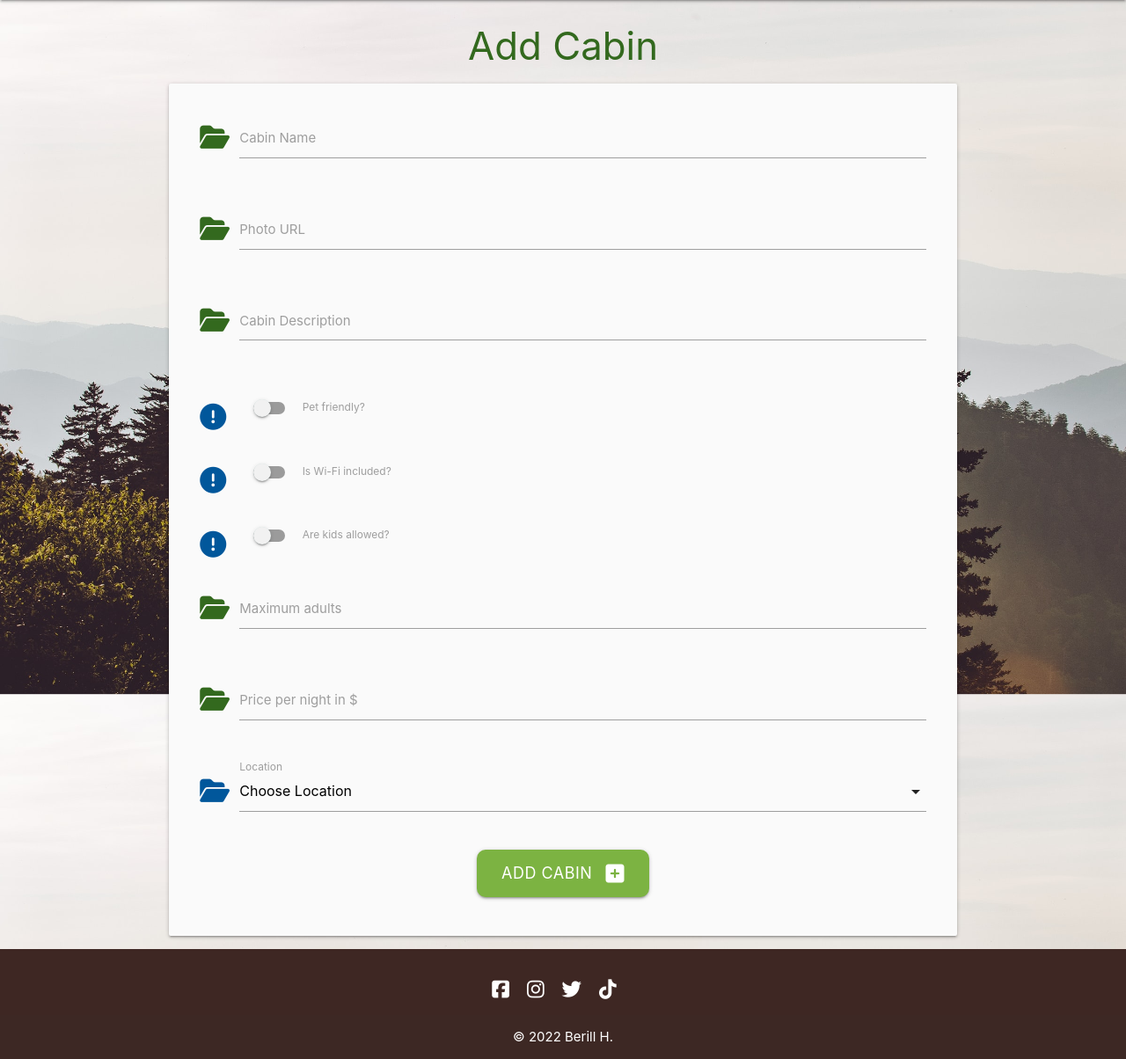
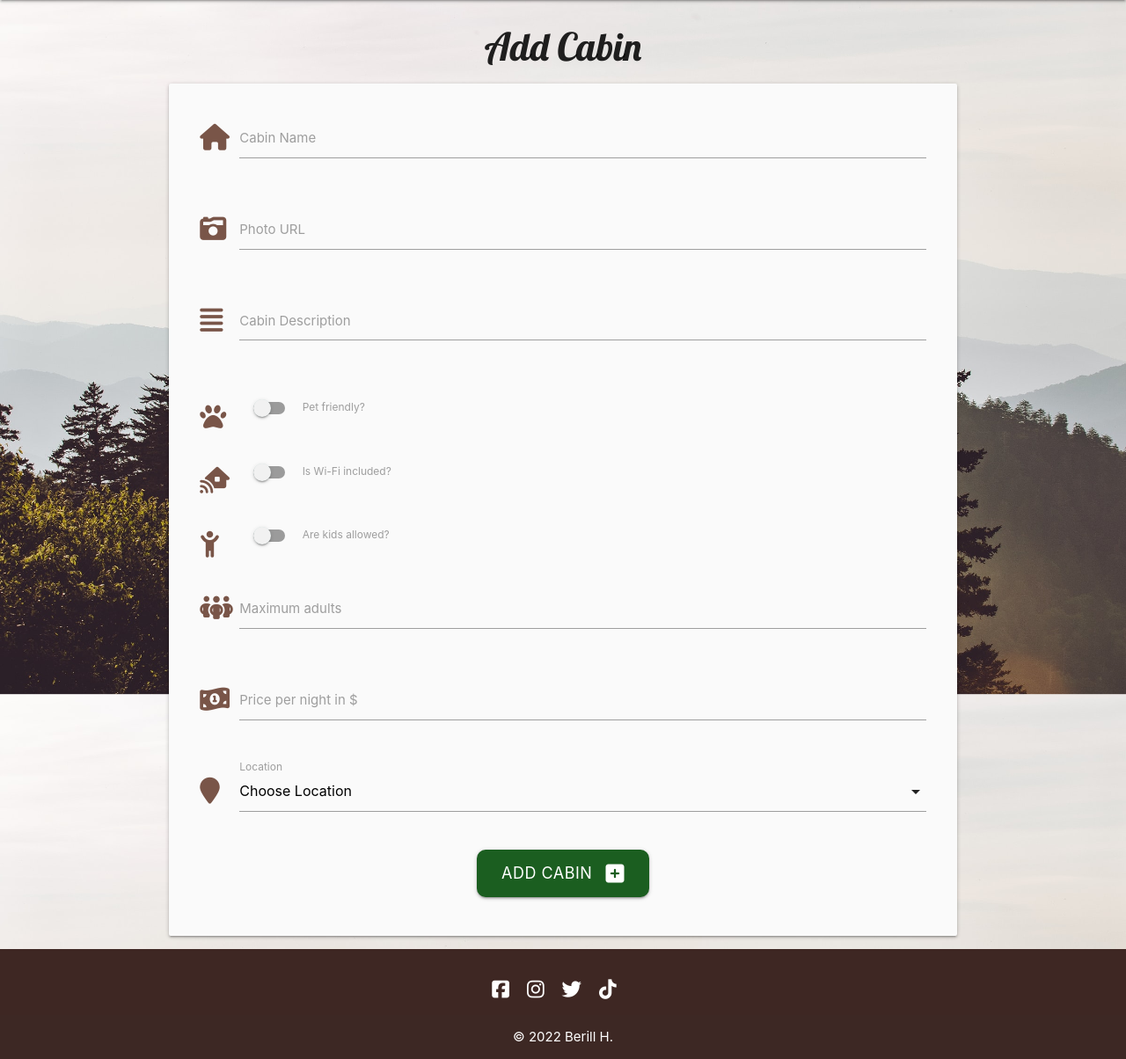
Before and after one commit to Code-Institute-Submissions/berill98-cabinlove_NovResub, a Flask app: page /add_cabin in a window 1280 px wide. Shown: the part 64-1268 px from the top of the page at 88% size. Run offline with Flask 2, Linux system fonts and the light colour scheme; the visitor is signed in with stand-in values (Sample User, id 1); data comes from the database, SQL or seed files in the repository; data that the repository does not hold is empty; some libraries are stand-ins or nearby versions.

Commit message:
Update the design for the forms in the Add Cabin and Edit cabin page

```diff
--- a/cabinlove/templates/add_cabin.html
+++ b/cabinlove/templates/add_cabin.html
@@ -1,14 +1,14 @@
 {% extends "base.html" %}
 {% block content %}
 
-<h3 class="light-green-text text-darken-4 center-align">Add Cabin</h3>
+<h3 class="main-text center-align">Add Cabin</h3>
 
 <div class="row card-panel grey lighten-5">
     <form class="col s12" method="POST" action="{{ url_for('add_cabin') }}">
         <!-- cabin name -->
         <div class="row">
             <div class="input-field col s12">
-                <i class="fas fa-folder-open prefix light-green-text text-darken-4"></i>
+                <i class="fa-solid fa-house prefix brown-text darken-2"></i>
                 <input id="cabin_name" name="cabin_name" minlength="3" maxlength="60" type="text" class="validate" required>
                 <label for="cabin_name">Cabin Name</label>
             </div>
@@ -16,7 +16,7 @@
         <!-- photo -->
         <div class="row">
             <div class="input-field col s12">
-                <i class="fas fa-folder-open prefix light-green-text text-darken-4"></i>
+                <i class="fa-solid fa-camera-retro prefix brown-text darken-2"></i>
                 <input id="photo_url" name="photo_url" minlength="3" maxlength="80" type="text" class="validate" required>
                 <label for="photo_url">Photo URL</label>
             </div>
@@ -24,7 +24,7 @@
         <!-- cabin description -->
         <div class="row">
             <div class="input-field col s12">
-                <i class="fas fa-folder-open prefix light-green-text text-darken-4"></i>
+                <i class="fa-solid fa-align-justify prefix brown-text darken-2"></i>
                 <textarea id="cabin_description" name="cabin_description" minlength="5" maxlength="200"  type="text" class="materialize-textarea validate" required></textarea>
                 <label for="cabin_description">Cabin Description</label>
             </div>
@@ -33,7 +33,7 @@
         <div class="row">
             <div class="input-field col s12">
                 <div class="switch">
-                    <i class="fas fa-exclamation-circle prefix light-blue-text text-darken-4"></i>
+                    <i class="fa-solid fa-paw prefix brown-text darken-2"></i>
                     <label for="pet_friendly">
                         <input id="pet_friendly" name="pet_friendly" type="checkbox">
                         <span class="lever"></span>
@@ -46,7 +46,7 @@
         <div class="row">
             <div class="input-field col s12">
                 <div class="switch">
-                    <i class="fas fa-exclamation-circle prefix light-blue-text text-darken-4"></i>
+                    <i class="fa-solid fa-house-signal prefix brown-text darken-2"></i>
                     <label for="wifi_included">
                         <input id="wifi_included" name="wifi_included" type="checkbox">
                         <span class="lever"></span>
@@ -59,7 +59,7 @@
         <div class="row">
             <div class="input-field col s12">
                 <div class="switch">
-                    <i class="fas fa-exclamation-circle prefix light-blue-text text-darken-4"></i>
+                    <i class="fa-solid fa-child-reaching prefix brown-text darken-2"></i>
                     <label for="kids_allowed">
                         <input id="kids_allowed" name="kids_allowed" type="checkbox">
                         <span class="lever"></span>
@@ -71,7 +71,7 @@
         <!-- max adults -->
         <div class="row">
             <div class="input-field col s12">
-                <i class="fas fa-folder-open prefix light-green-text text-darken-4"></i>
+                <i class="fa-solid fa-people-group prefix brown-text darken-2"></i>
                 <input id="max_adults" name="max_adults" minlength="1" maxlength="2" type="text" class="validate" required>
                 <label for="max_adults">Maximum adults</label>
             </div>
@@ -79,7 +79,7 @@
         <!--price -->
         <div class="row">
             <div class="input-field col s12">
-                <i class="fas fa-folder-open prefix light-green-text text-darken-4"></i>
+                <i class="fa-solid fa-money-bill-1-wave prefix brown-text darken-2"></i>
                 <input id="price_per_night" name="price_per_night" minlength="1" maxlength="7" type="text" class="validate" required>
                 <label for="price_per_night">Price per night in $</label>
             </div>
@@ -87,7 +87,7 @@
         <!-- location id -->
         <div class="row">
             <div class="input-field col s12">
-                <i class="fas fa-folder-open prefix light-blue-text text-darken-4"></i>
+                <i class="fa-solid fa-location-pin prefix brown-text darken-2"></i>
                 <select id="location_id" name="location_id" class="validate" required>
                     <option value="" disabled selected>Choose Location</option>
                     {% for location in locations %}
@@ -100,7 +100,7 @@
         <!-- submit button -->
         <div class="row">
             <div class="col s12 center-align">
-                <button type="submit" class="btn-large light-green darken-1">
+                <button type="submit" class="btn-large green darken-4">
                     Add Cabin <i class="fas fa-plus-square right"></i>
                 </button>
             </div>
```
Also changed, not shown: cabinlove/templates/edit_cabin.html (+12 -12 lines).
